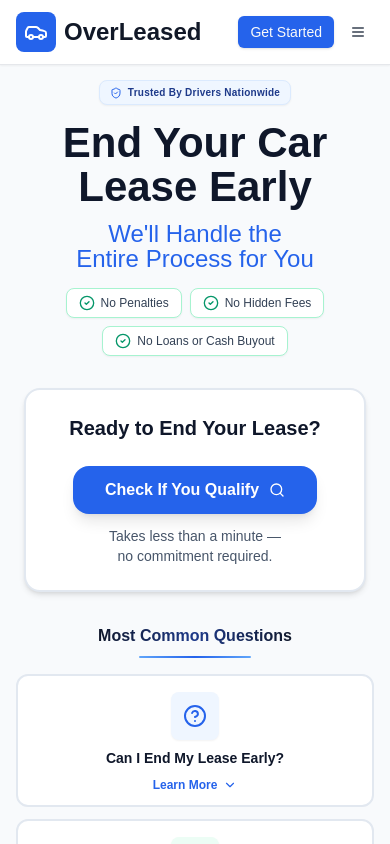
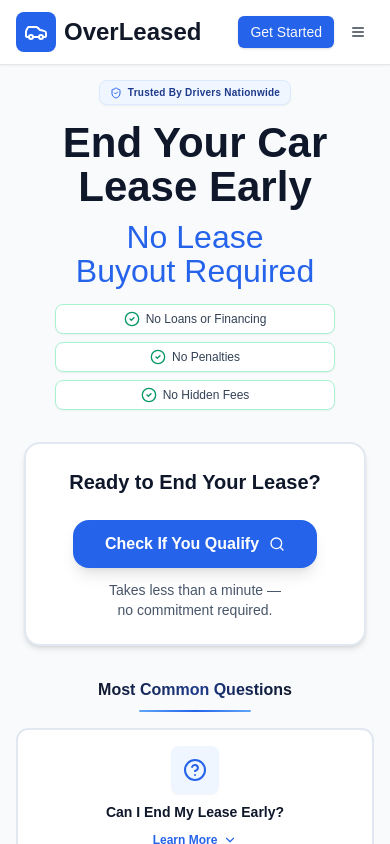
Before and after one commit to DanBus0/OverLeased, a Next.js app: page / in a window 390 px wide. Built offline with nearby package versions, Linux system fonts and the light colour scheme; no server answers.

Commit message:
Add files via upload

```diff
--- a/src/components/sections/HeroSection.tsx
+++ b/src/components/sections/HeroSection.tsx
@@ -22,12 +22,12 @@
       iconBg: "bg-blue-50",
       iconColor: "text-blue-600",
       question: "Can I End My Lease Early?",
-      answer: "Yes, at any time. We work with same-brand authorized dealers to purchase your vehicle and handle the remaining payoff.",
+      answer: "Yes, at any time. We work with same-brand authorized dealers to purchase your lease and handle the remaining payoff. OverLeased handles this entire process for you.",
       tabletAnswer: (
         <>
-          Yes, at any time. We work with same-brand authorized dealers who purchase your vehicle and handle the remaining
+          Yes, at any time. We work with same-brand authorized dealers to purchase your lease and handle the remaining payoff.
           <br className="hidden md:block lg:hidden" />
-          payoff.
+          OverLeased handles this entire process for you.
         </>
       ),
       disclaimer: null
@@ -115,43 +115,43 @@
           <h1 className="text-[2.625rem] sm:text-[3.25rem] md:text-5xl lg:text-6xl font-bold mb-4 md:mb-6 leading-[1.05] sm:leading-tight px-2 block md:hidden text-slate-900">
             <span className="block">End Your Car</span>
             <span className="block">Lease Early</span>
-            <span className="block text-blue-600 mt-3 text-2xl sm:text-3xl md:text-3xl font-medium leading-[1.05]">
-              We'll Handle the
+            <span className="block text-blue-600 mt-3 text-[2rem] sm:text-[2.5rem] md:text-4xl font-normal leading-[1.05]">
+              No Lease
             </span>
-            <span className="block text-blue-600 text-2xl sm:text-3xl md:text-3xl font-medium leading-[1.05]">
-              Entire Process for You
+            <span className="block text-blue-600 text-[2rem] sm:text-[2.5rem] md:text-4xl font-normal leading-[1.05]">
+              Buyout Required
             </span>
           </h1>
 
           {/* Tablet title */}
           <h1 className="text-[2.75rem] md:text-[3.25rem] lg:text-6xl font-bold mb-4 md:mb-6 leading-tight px-2 hidden md:block lg:hidden text-slate-900">
             <span className="block">End Your Car Lease Early</span>
-            <span className="block text-blue-600 mt-2 text-3xl font-medium">
-              We'll Handle the Entire Process for You
+            <span className="block text-blue-600 mt-2 text-[2.5rem] font-normal">
+              No Lease Buyout Required
             </span>
           </h1>
 
           {/* Desktop title */}
           <h1 className="text-5xl md:text-5xl lg:text-[4rem] font-bold mb-4 md:mb-6 leading-tight px-2 hidden lg:block text-slate-900">
             <span className="block">End Your Car Lease Early</span>
-            <span className="block text-blue-600 mt-2 text-4xl font-medium">
-              We'll Handle the Entire Process for You
+            <span className="block text-blue-600 mt-2 text-5xl font-normal">
+              No Lease Buyout Required
             </span>
           </h1>
 
           {/* New Callouts Section */}
-          <div className="flex flex-wrap justify-center gap-2 md:gap-3 mt-4 md:mt-6 mb-6 md:mb-8 px-4">
-            <div className="flex items-center gap-1.5 px-3 py-1.5 bg-white border border-emerald-200 rounded-lg shadow-sm">
-              <CircleCheck className="h-4 w-4 text-emerald-600" />
+          <div className="flex flex-col md:flex-row md:justify-center gap-2 md:gap-3 mt-4 md:mt-6 mb-6 md:mb-8 px-4">
+            <div className="flex items-center gap-1.5 px-3 py-1.5 bg-white border border-emerald-200 rounded-lg shadow-sm w-full max-w-[280px] md:max-w-none md:w-auto justify-center mx-auto md:mx-0">
+              <CircleCheck className="h-4 w-4 text-emerald-600 flex-shrink-0" />
+              <span className="text-xs md:text-sm font-medium text-slate-700">No Loans or Financing</span>
+            </div>
+            <div className="flex items-center gap-1.5 px-3 py-1.5 bg-white border border-emerald-200 rounded-lg shadow-sm w-full max-w-[280px] md:max-w-none md:w-auto justify-center mx-auto md:mx-0">
+              <CircleCheck className="h-4 w-4 text-emerald-600 flex-shrink-0" />
               <span className="text-xs md:text-sm font-medium text-slate-700">No Penalties</span>
             </div>
-            <div className="flex items-center gap-1.5 px-3 py-1.5 bg-white border border-emerald-200 rounded-lg shadow-sm">
-              <CircleCheck className="h-4 w-4 text-emerald-600" />
+            <div className="flex items-center gap-1.5 px-3 py-1.5 bg-white border border-emerald-200 rounded-lg shadow-sm w-full max-w-[280px] md:max-w-none md:w-auto justify-center mx-auto md:mx-0">
+              <CircleCheck className="h-4 w-4 text-emerald-600 flex-shrink-0" />
               <span className="text-xs md:text-sm font-medium text-slate-700">No Hidden Fees</span>
-            </div>
-            <div className="flex items-center gap-1.5 px-3 py-1.5 bg-white border border-emerald-200 rounded-lg shadow-sm">
-              <CircleCheck className="h-4 w-4 text-emerald-600" />
-              <span className="text-xs md:text-sm font-medium text-slate-700">No Loans or Cash Buyout</span>
             </div>
           </div>
         </div>
```
